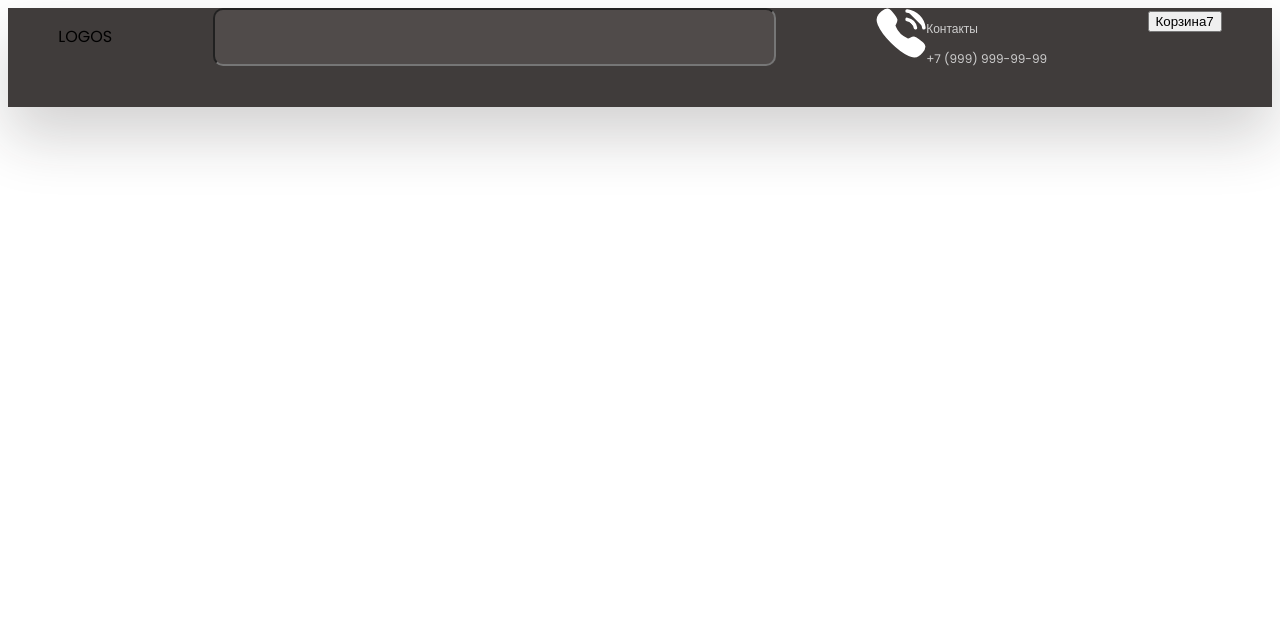
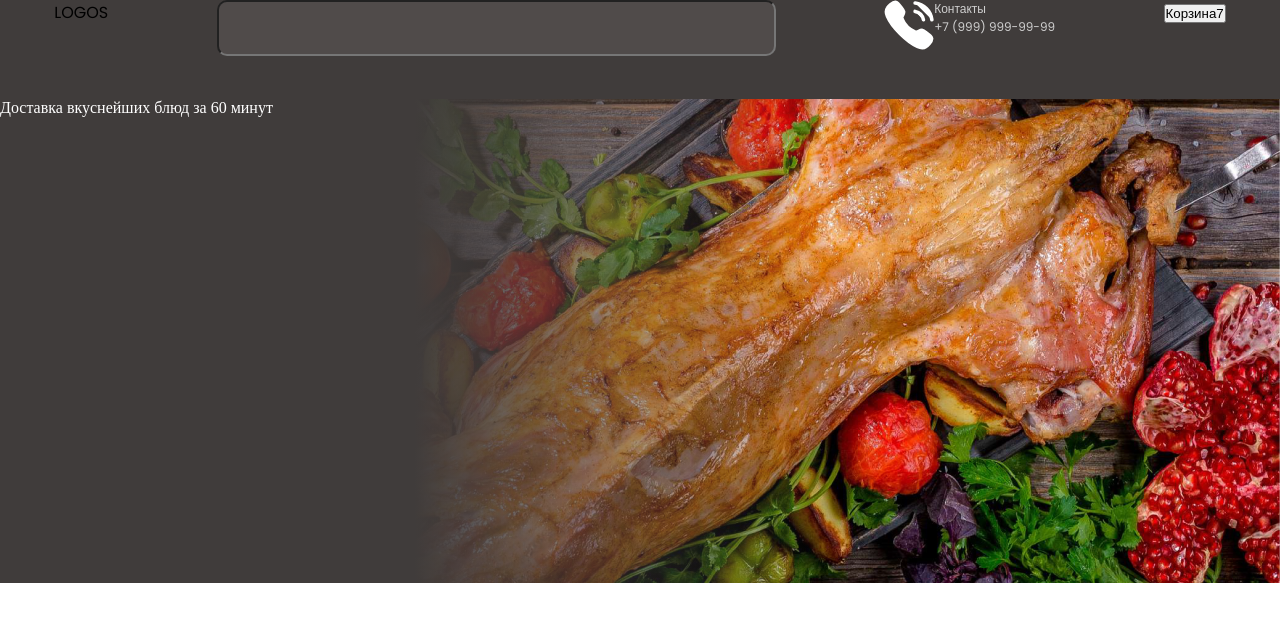
Before and after one commit to KovbenyaAlexander/shop, a React app: page / in a window 1280 px wide. Shown: the top 622 px of the page. Built offline with nearby package versions, Linux system fonts and the light colour scheme; the HTML template or start-up script is replaced by a standard one.

Commit message:
add promo-section

```diff
--- a/src/App.tsx
+++ b/src/App.tsx
@@ -1,10 +1,12 @@
 import React from 'react';
 import './style.scss';
 import Header from './components/Header/Header';
+import Promo from './components/Promo/Promo';
 
 const App = (): JSX.Element => (
   <div className=" app">
     <Header />
+    <Promo />
   </div>
 );
 
--- /dev/null
+++ b/src/components/Promo/Promo.tsx
@@ -0,0 +1,21 @@
+import React, { useState } from 'react';
+import CallingSVG from '../SVG/CallingSVG';
+import './style.scss';
+
+const Promo = (): JSX.Element => {
+  const [searchInputValue, setSearchInputValue] = useState('');
+
+  return (
+    <section className="promo">
+
+      <div className="wrapper">
+        <div className="promo-text">
+          <p>Доставка вкуснейших блюд за 60 минут</p>
+        </div>
+      </div>
+
+    </section>
+  );
+};
+
+export default Promo;
--- /dev/null
+++ b/src/components/Promo/style.scss
@@ -0,0 +1,28 @@
+.promo{
+  width: 100%;
+  background: #403C3B;
+  .promo-text{
+    width: 829px;
+    height: 484px;
+    color: #fff;
+    background: rgb(64,60,59);
+    background: linear-gradient(90deg, rgba(64,60,59,1) 50%, rgba(255,255,255,0) 100%);
+  }
+
+  .wrapper{
+    height: 484px;
+    max-width: 1440px;
+    margin: 0 auto;
+
+    background: url('../../../public/promo-bg.png');
+    background-repeat: no-repeat;
+    background-position: right;
+  }
+}
+
+
+/*
+background: rgb(64,60,59);
+background: linear-gradient(90deg, rgba(64,60,59,1) 50%, rgba(255,255,255,0) 100%);
+
+*/
--- a/src/index.html
+++ b/src/index.html
@@ -4,7 +4,7 @@
   <meta charset="UTF-8">
   <meta http-equiv="X-UA-Compatible" content="IE=edge">
   <meta name="viewport" content="width=device-width, initial-scale=1.0">
-  <title>REACT_REDUX_TS</title>
+  <title>shop</title>
   <link rel="shortcut icon" href="/icon.png" type="image/png">
 
   <link rel="preconnect" href="https://fonts.googleapis.com">
--- a/src/style.scss
+++ b/src/style.scss
@@ -1,3 +1,4 @@
-.app{
-
+*{
+  margin: 0;
+  padding: 0;
 }
```
Also changed, not shown: public/promo-bg.png (added).
